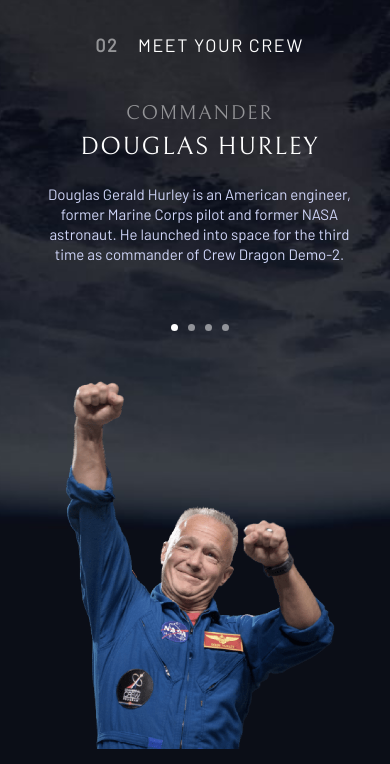
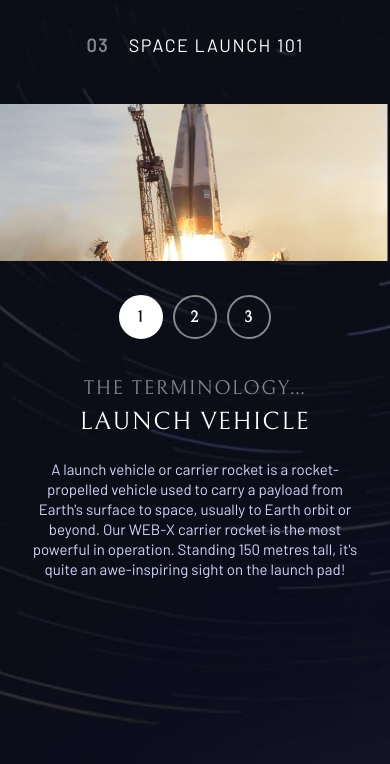
Before and after one commit to lasha-abuladze/space-tourism, a website: page index.html in a window 390 px wide. Shown: the part 80-844 px from the top of the page. Drawn offline with Linux system fonts and the light colour scheme.

Commit message:
feat(section-technology): add layout and mobile styling

```diff
--- a/app/main.scss
+++ b/app/main.scss
@@ -423,6 +423,73 @@ body {
 
         }
 
+        .section--technology {
+            background-image: url(./assets/technology/background-technology-mobile.jpg);
+            padding-left: 0;
+            padding-right: 0;
+
+            figure {
+                img {
+                    width: 100%;
+                    margin-bottom: 32px;
+
+                }
+
+                figcaption {
+
+                    .slider {
+                        @include flex-row();
+                        justify-content: center;
+                        gap: 10px;
+                        margin-bottom: 40px;
+
+                        li {
+                            width: 40px;
+                            height: 40px;
+                            border: 2px solid rgba($color--white, 0.5);
+                            border-radius: 50%;
+                            @include flex-row();
+                            justify-content: center;
+                            font-family: $font--Bellefair;
+                            font-size: 16px;
+                            color: $color--white;
+                            font-weight: bold;
+
+                            &:first-child {
+                                border: 2px solid $color--white;
+                                background-color: $color--white;
+                                color: $color--blue;
+                            }
+                        }
+                    }
+
+                    div {
+                        h1 {
+                            color: $color--white;
+                            font-size: 25px;
+                            text-transform: uppercase;
+                            font-family: $font--Bellefair;
+                            margin-bottom: 25px;
+
+                            span {
+                                display: block;
+
+                                &:first-child {
+                                    color: rgba( $color--white, 0.5);
+                                    font-size: 20px;
+                                    margin-bottom: 10px;
+                                }
+                            }
+                        }
+
+                        .about-event {
+                            padding: 0px 31px;
+                        }
+                    }
+                }
+            }
+        }
+
     }
 
 
--- a/index.html
+++ b/index.html
@@ -154,7 +154,7 @@
 
         </section>
 
-        <section class="section section--meet-crew">
+        <section class="section section--meet-crew display-none">
             <h5 class="section-title">
                 <span>02</span>
                 MEET YOUR CREW
@@ -185,6 +185,40 @@
             </figure>
         </section>
 
+        <section class="section section--technology">
+            <h5>
+                <span>03</span>
+                SPACE LAUNCH 101
+            </h5>
+
+            <figure>
+                <img src="./app/assets/technology/image-launch-vehicle-landscape.jpg" alt="#">
+
+                <figcaption>
+                    <ul class="slider">
+                        <li>1</li>
+                        <li>2</li>
+                        <li>3</li>
+                    </ul>
+
+                    <div>
+                        <h1>
+                            <span>THE TERMINOLOGY…</span>
+                            <span class="event-name">LAUNCH VEHICLE</span>
+                        </h1>
+
+                        <p class="paragraph about-event">
+                            A launch vehicle or carrier rocket is a rocket-propelled
+                            vehicle used to carry a payload from Earth's surface to space,
+                            usually to Earth orbit or beyond. Our WEB-X carrier rocket is
+                            the most powerful in operation. Standing 150 metres tall, it's
+                            quite an awe-inspiring sight on the launch pad!
+                        </p>
+                    </div>
+                </figcaption>
+            </figure>
+        </section>
+
 
 
     </main>
```
Also changed, not shown: app/style.css, 1 other file.
